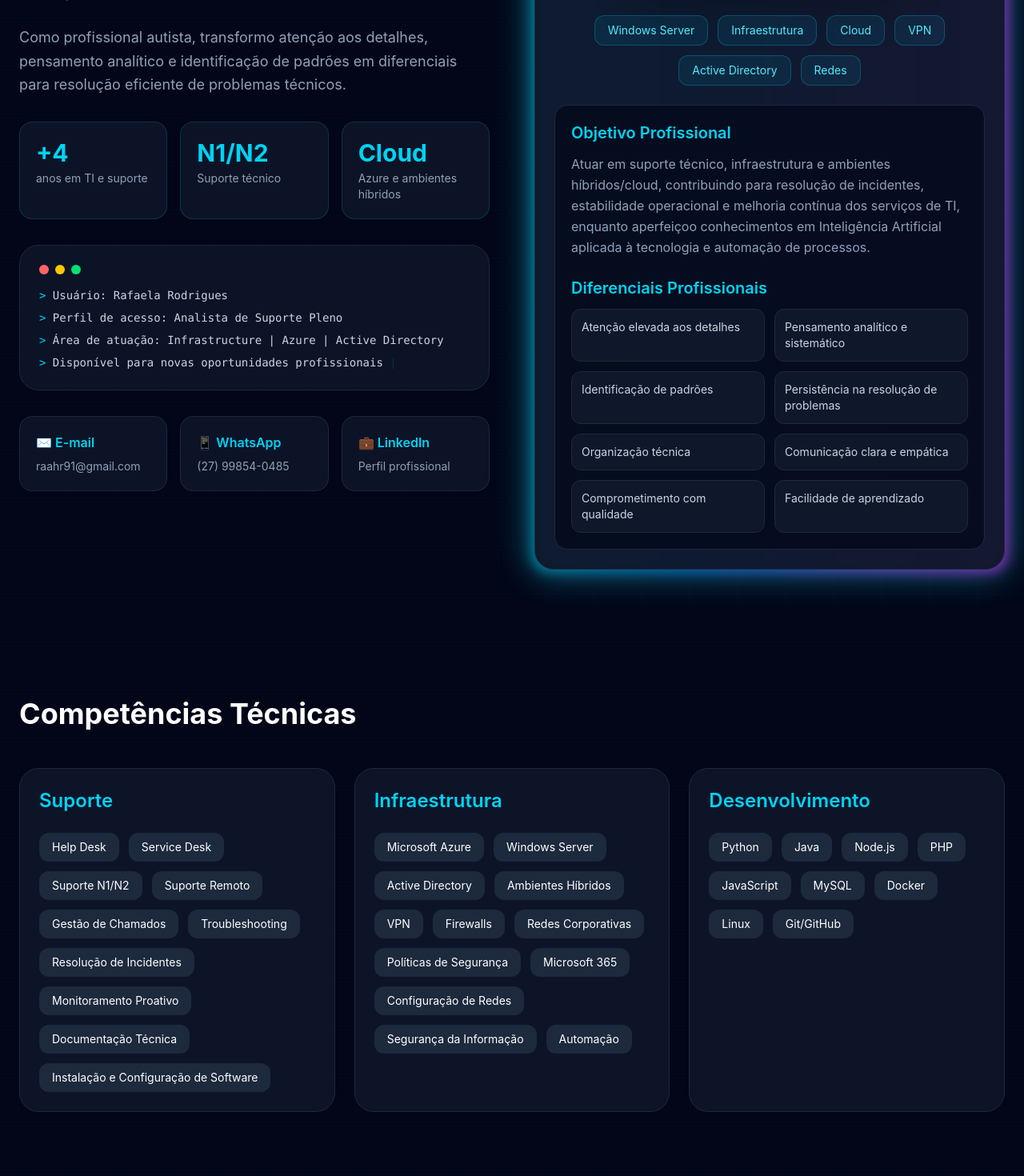
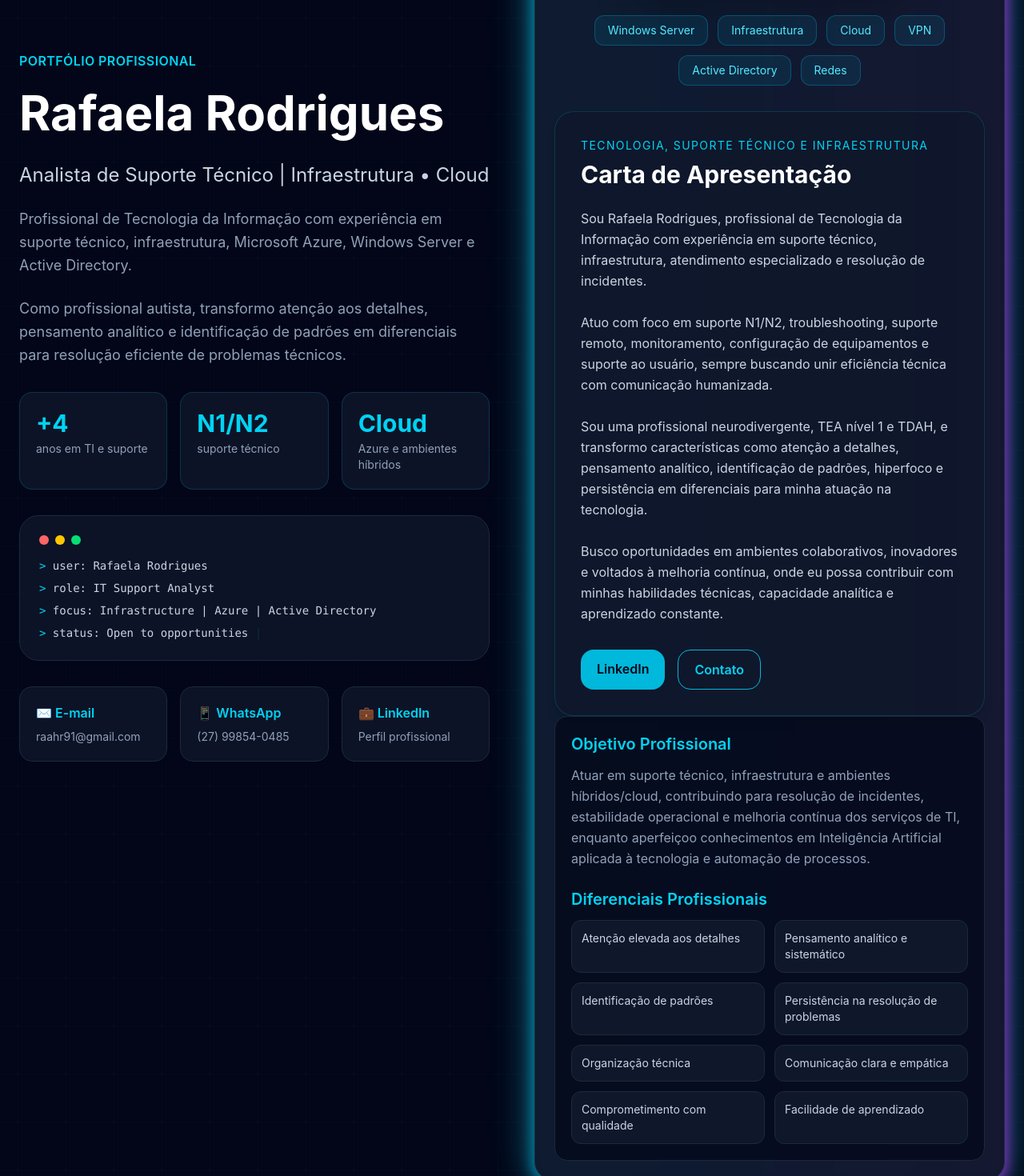
Before and after one commit to luna-rafa/portfolio-rafaela, a React (Vite) app: page / in a window 1280 px wide. Shown: the part 540-2010 px from the top of the page at 80% size. Built offline with nearby package versions, Linux system fonts and the light colour scheme.

Commit message:
Refactor PortfolioRafaela component details
Updated presentation text and skills in PortfolioRafaela component. Changed role titles and added LinkedIn and contact links.

```diff
--- a/src/App.jsx
+++ b/src/App.jsx
@@ -1,18 +1,28 @@
 export default function PortfolioRafaela() {
+
+  const apresentacao = {
+    titulo: 'Carta de Apresentação',
+    subtitulo: 'Tecnologia, suporte técnico e infraestrutura',
+    texto: `Sou Rafaela Rodrigues, profissional de Tecnologia da Informação com experiência em suporte técnico, infraestrutura, atendimento especializado e resolução de incidentes.
+
+Atuo com foco em suporte N1/N2, troubleshooting, suporte remoto, monitoramento, configuração de equipamentos e suporte ao usuário, sempre buscando unir eficiência técnica com comunicação humanizada.
+
+Sou uma profissional neurodivergente, TEA nível 1 e TDAH, e transformo características como atenção a detalhes, pensamento analítico, identificação de padrões, hiperfoco e persistência em diferenciais para minha atuação na tecnologia.
+
+Busco oportunidades em ambientes colaborativos, inovadores e voltados à melhoria contínua, onde eu possa contribuir com minhas habilidades técnicas, capacidade analítica e aprendizado constante.`
+  };
+
   const skills = {
     suporte: [
       'Help Desk',
       'Service Desk',
       'Suporte N1/N2',
       'Suporte Remoto',
-  'Gestão de Chamados',
       'Troubleshooting',
+      'Atendimento ao Usuário',
       'Resolução de Incidentes',
-  'Monitoramento Proativo',
-  'Documentação Técnica',
-  'Instalação e Configuração de Software'
+      'Monitoramento Proativo'
     ],
-
     infraestrutura: [
       'Microsoft Azure',
       'Windows Server',
@@ -21,11 +31,7 @@ export default function PortfolioRafaela() {
       'VPN',
       'Firewalls',
       'Redes Corporativas',
-      'Políticas de Segurança',
-      'Microsoft 365',
-      'Configuração de Redes',
-      'Segurança da Informação',
-      'Automação'
+      'Políticas de Segurança'
     ],
     desenvolvimento: [
       'Python',
@@ -65,7 +71,7 @@ export default function PortfolioRafaela() {
     },
     {
       company: 'Ayko Technology',
-      role: 'Analista de Suporte de Service Desk',
+      role: 'Technical Support Analyst',
       period: '2024 - 2025',
       details: [
         'Troubleshooting de hardware e software',
@@ -82,27 +88,7 @@ export default function PortfolioRafaela() {
         'Linux e MySQL',
         'Git e GitHub'
       ]
-    },
-    {
-      company: 'Loga',
-      role: 'Analista de Suporte Técnico',
-      period: '2021 - 2024',
-      details: [
-        'Configurações de equipamentos ONU FiberHome e Huawei via sistemas UNM2000 e U2000',
-        'Atendimento Service Desk especializado em telecomunicações',
-        'Atendimento financeiro'
-      ]
-    },  {
-      company: 'Algar Tecnologia',
-      role: 'Suporte ao Cliente',
-      period: '2009 - 2015',
-      details: [
-        'Atendimento ao cliente (telefonia, chat, e-mail)',
-        'Organização da plataforma (Comgás)',
-        'Cobranças à pessoas juridicas (HSBC)',
-        'Orientação Financeira'
-      ]
-    },
+    }
   ]
 
   const cases = [
@@ -192,12 +178,12 @@ export default function PortfolioRafaela() {
             </h1>
 
             <h2 className="text-2xl text-slate-300 mb-6">
-              Analista de Suporte Pleno | Infraestrutura • Cloud
+              Analista de Suporte Técnico | Infraestrutura • Cloud
             </h2>
 
             <p className="text-slate-400 text-lg leading-relaxed mb-6">
-              Profissional de Tecnologia da Informação com sólida experiência em suporte técnico, atendimento especializado e resolução de incidentes, atuando com foco em análise de problemas, suporte ao usuário e continuidade dos serviços de TI.
-              infraestrutura, Microsoft Azure, Windows Server e Active Directory. Estudante de Inteligência Artificial.
+              Profissional de Tecnologia da Informação com experiência em suporte técnico,
+              infraestrutura, Microsoft Azure, Windows Server e Active Directory.
             </p>
 
             <p className="text-slate-400 text-lg leading-relaxed mb-8">
@@ -214,7 +200,7 @@ export default function PortfolioRafaela() {
 
               <div className="bg-slate-900/80 border border-cyan-500/20 rounded-2xl p-5">
                 <p className="text-3xl font-bold text-cyan-400">N1/N2</p>
-                <p className="text-slate-400 text-sm mt-1">Suporte técnico</p>
+                <p className="text-slate-400 text-sm mt-1">suporte técnico</p>
               </div>
 
               <div className="bg-slate-900/80 border border-cyan-500/20 rounded-2xl p-5">
@@ -231,11 +217,11 @@ export default function PortfolioRafaela() {
               </div>
 
               <div className="font-mono text-sm text-slate-300 space-y-2">
-                <p><span className="text-cyan-400">&gt;</span> Usuário: Rafaela Rodrigues</p>
-                <p><span className="text-cyan-400">&gt;</span> Perfil de acesso: Analista de Suporte Pleno</p>
-                <p><span className="text-cyan-400">&gt;</span> Área de atuação: Infrastructure | Azure | Active Directory</p>
+                <p><span className="text-cyan-400">&gt;</span> user: Rafaela Rodrigues</p>
+                <p><span className="text-cyan-400">&gt;</span> role: IT Support Analyst</p>
+                <p><span className="text-cyan-400">&gt;</span> focus: Infrastructure | Azure | Active Directory</p>
                 <p>
-                  <span className="text-cyan-400">&gt;</span> Disponível para novas oportunidades profissionais
+                  <span className="text-cyan-400">&gt;</span> status: Open to opportunities
                   <span className="cursor text-cyan-400"> |</span>
                 </p>
               </div>
@@ -304,6 +290,36 @@ export default function PortfolioRafaela() {
                   Redes
                 </span>
               </div>
+              <section className="bg-slate-900/80 border border-cyan-500/20 rounded-3xl p-8 mt-8 shadow-lg">
+  <p className="text-cyan-400 text-sm uppercase tracking-widest">
+    {apresentacao.subtitulo}
+  </p>
+
+  <h2 className="text-3xl font-bold text-white mt-2">
+    {apresentacao.titulo}
+  </h2>
+
+  <p className="text-slate-300 mt-6 leading-relaxed whitespace-pre-line">
+    {apresentacao.texto}
+  </p>
+
+  <div className="flex flex-wrap gap-4 mt-8">
+    <a
+      href="https://www.linkedin.com/"
+      target="_blank"
+      className="bg-cyan-500 text-slate-950 px-5 py-3 rounded-2xl font-semibold hover:bg-cyan-400 transition"
+    >
+      LinkedIn
+    </a>
+
+    <a
+      href="mailto:raahr91@gmail.com"
+      className="border border-cyan-500 text-cyan-400 px-5 py-3 rounded-2xl font-semibold hover:bg-cyan-500/10 transition"
+    >
+      Contato
+    </a>
+  </div>
+</section>
 
               <div className="bg-slate-950/70 rounded-2xl p-5 border border-slate-800">
                 <h3 className="text-xl font-semibold mb-3 text-cyan-400">
```
Lines whose indentation alone changed are shown as unchanged.
